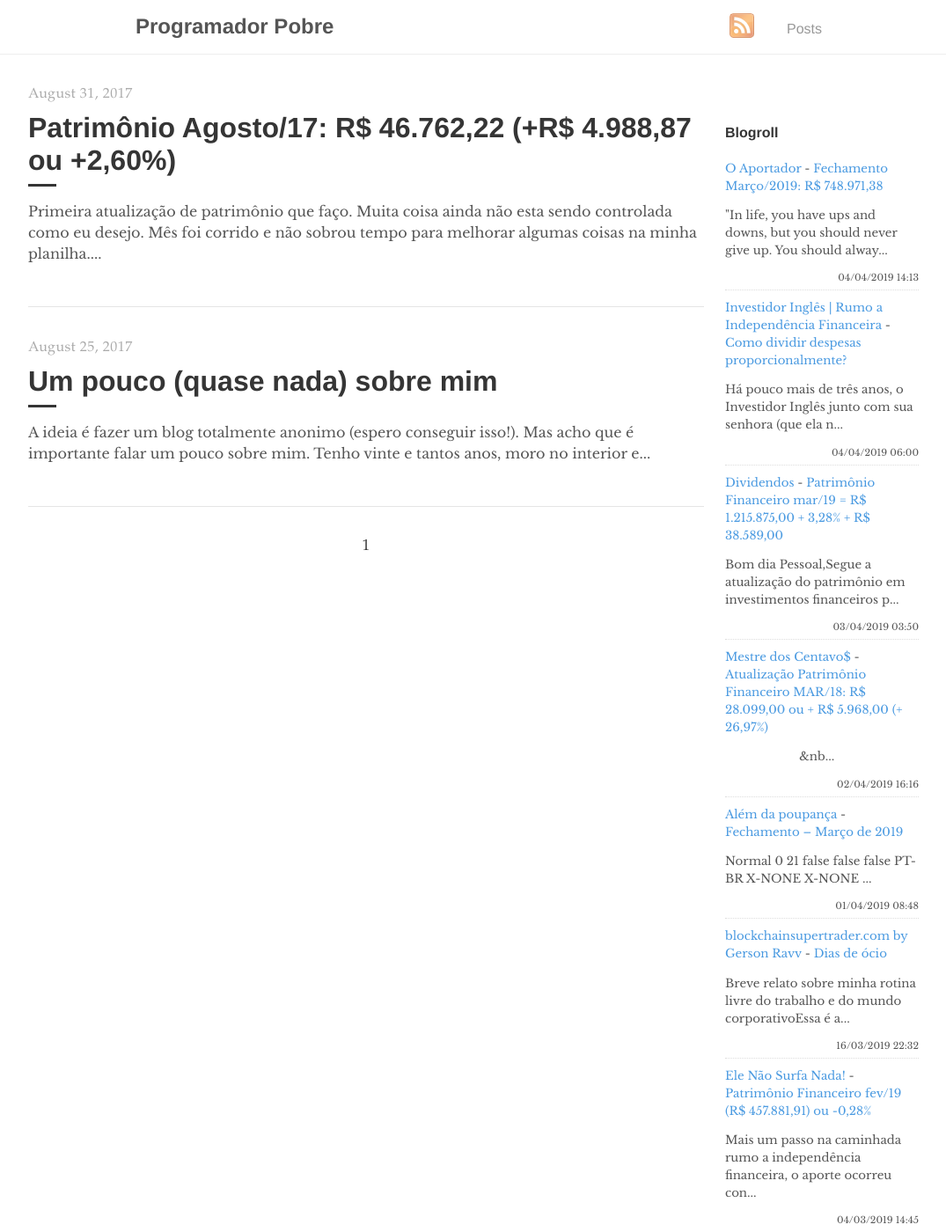
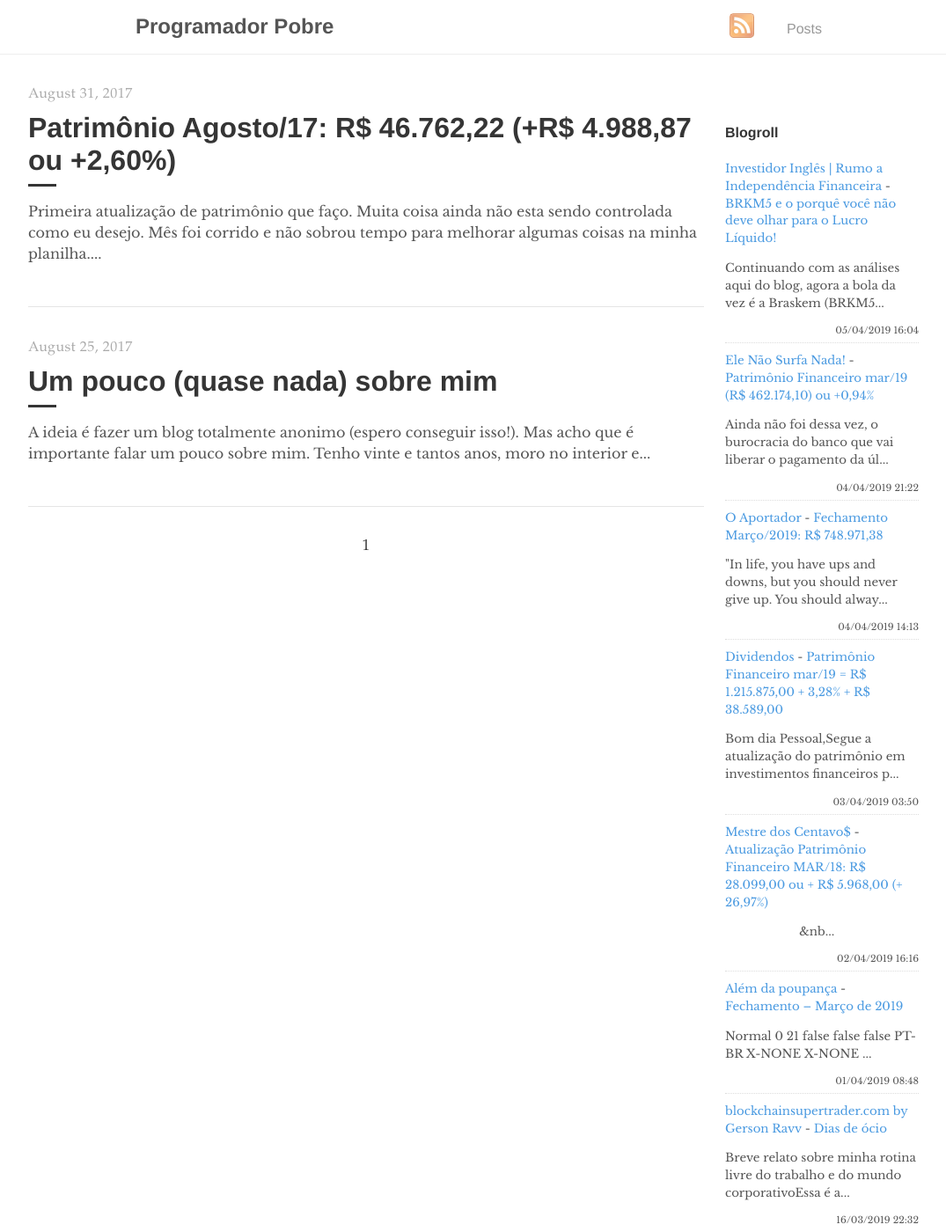
Before and after one commit to programadorpobre/programadorpobre.github.io, a Jekyll site: the page built from index.html, in a window 1280 px wide and 1400 px high. Shown: the whole window at 88% size, without its empty margins (96-1171 px from the left). Built offline with Jekyll 4.4.1, drawn with Linux system fonts in a browser that asks for light colours; the list of posts is cut into pages by our own code; comment, search, counter and statistics services are not loaded.

Commit message:
[ci skip] travis #608

```diff
--- a/_includes/feed-entries.html
+++ b/_includes/feed-entries.html
@@ -1,12 +1,17 @@
+<div class="feed-entry">
+    <a class="feed-entry-site-name" href="https://www.investidoringles.com/">Investidor Inglês | Rumo a Independência Financeira</a> - <a class="feed-entry-title" href="https://www.investidoringles.com/2019/04/brkm5-analise.html">BRKM5 e o porquê você não deve olhar para o Lucro Líquido!</a>
+    <p class="feed-entry-summary">Continuando com as análises aqui do blog, agora a bola da vez é a Braskem (BRKM5...</p>
+    <time datetime="2019-04-05T16:04:00.002-03:00">05/04/2019 16:04</time>
+</div>
+<div class="feed-entry">
+    <a class="feed-entry-site-name" href="https://elenaosurfanada.blogspot.com/">Ele Não Surfa Nada!</a> - <a class="feed-entry-title" href="https://elenaosurfanada.blogspot.com/2019/04/patrimonio-financeiro-mar19-r-46217410.html">Patrimônio Financeiro mar/19 (R$ 462.174,10) ou +0,94%</a>
+    <p class="feed-entry-summary">Ainda não foi dessa vez, o burocracia do banco que vai liberar o pagamento da úl...</p>
+    <time datetime="2019-04-04T21:22:00.002-03:00">04/04/2019 21:22</time>
+</div>
 <div class="feed-entry">
     <a class="feed-entry-site-name" href="https://oaportadorfinanceiro.blogspot.com/">O Aportador</a> - <a class="feed-entry-title" href="https://oaportadorfinanceiro.blogspot.com/2019/04/fechamento-fevereiro2019-r-74897138.html">Fechamento Março/2019: R$ 748.971,38</a>
     <p class="feed-entry-summary">"In life, you have ups and downs, but you should never give up. You should alway...</p>
     <time datetime="2019-04-04T14:13:00.000-03:00">04/04/2019 14:13</time>
-</div>
-<div class="feed-entry">
-    <a class="feed-entry-site-name" href="https://www.investidoringles.com/">Investidor Inglês | Rumo a Independência Financeira</a> - <a class="feed-entry-title" href="https://www.investidoringles.com/2019/04/como-dividir-despesas-proporcionalmente.html">Como dividir despesas proporcionalmente?</a>
-    <p class="feed-entry-summary">Há pouco mais de três anos, o Investidor Inglês junto com sua senhora (que ela n...</p>
-    <time datetime="2019-04-04T06:00:00.000-03:00">04/04/2019 06:00</time>
 </div>
 <div class="feed-entry">
     <a class="feed-entry-site-name" href="http://bonsdividendos.blogspot.com/">Dividendos</a> - <a class="feed-entry-title" href="http://bonsdividendos.blogspot.com/2019/04/patrimonio-financeiro-mar19-r-121587500.html">Patrimônio Financeiro mar/19 = R$ 1.215.875,00 + 3,28% + R$ 38.589,00</a>
@@ -29,11 +34,6 @@
     <time datetime="2019-03-16T22:32:00.000-03:00">16/03/2019 22:32</time>
 </div>
 <div class="feed-entry">
-    <a class="feed-entry-site-name" href="https://elenaosurfanada.blogspot.com/">Ele Não Surfa Nada!</a> - <a class="feed-entry-title" href="https://elenaosurfanada.blogspot.com/2019/03/patrimonio-financeiro-fev19-r-45788191.html">Patrimônio Financeiro fev/19 (R$ 457.881,91) ou -0,28%</a>
-    <p class="feed-entry-summary">Mais um passo na caminhada rumo a independência financeira, o aporte ocorreu con...</p>
-    <time datetime="2019-03-04T14:45:00.000-03:00">04/03/2019 14:45</time>
-</div>
-<div class="feed-entry">
     <a class="feed-entry-site-name" href="https://microinvestidornerd.blogspot.com/">Micro Investidor Nerd</a> - <a class="feed-entry-title" href="https://microinvestidornerd.blogspot.com/2019/02/pergunta-rapida-como-proceder-com-o.html">Pergunta rápida: Como proceder com o agrupamento de ABCP11 na planilha do ADP?</a>
     <p class="feed-entry-summary">SenhorXs, creio que assim como eu, muita gente aqui da blogosfera de finanças ut...</p>
     <time datetime="2019-02-08T10:31:00.001-08:00">08/02/2019 10:31</time>
```
